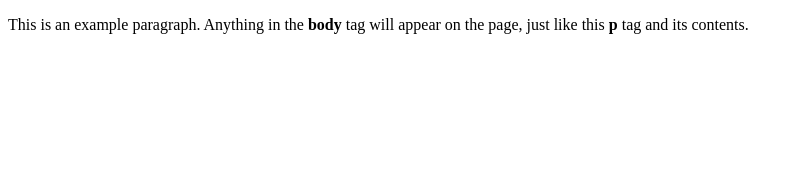
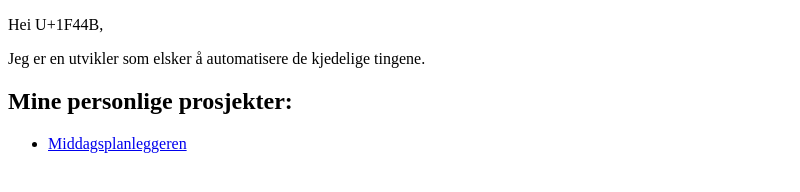
Before and after one commit to kristofferchr/kristofferchr.dev, a plain HTML site: page index.html in a window 1280 px wide. Shown: the whole page, without its empty margins (0-800 px from the left). Drawn offline with Linux system fonts and the light colour scheme.

Commit message:
Update index.html

```diff
--- a/index.html
+++ b/index.html
@@ -1,9 +1,14 @@
 <!doctype html>
 <html>
   <head>
-    <title>This is the title of the webpage!</title>
+    <title>Krixtoffer Moberg Christensen</title>
   </head>
   <body>
-    <p>This is an example paragraph. Anything in the <strong>body</strong> tag will appear on the page, just like this <strong>p</strong> tag and its contents.</p>
+    <p>Hei U+1F44B,</p>
+    <p>Jeg er en utvikler som elsker å automatisere de kjedelige tingene.</p>
+    <h2>Mine personlige prosjekter:</h2>
+    <ul>
+      <li><a href="https://mealer.kristofferchr.dev">Middagsplanleggeren</a></li>
+    </ul>
   </body>
 </html>
```
